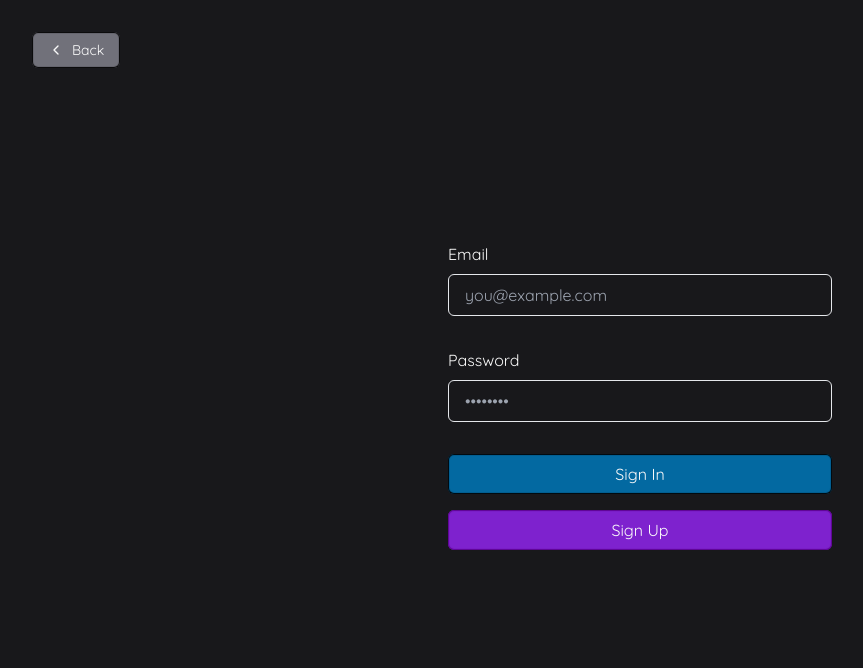
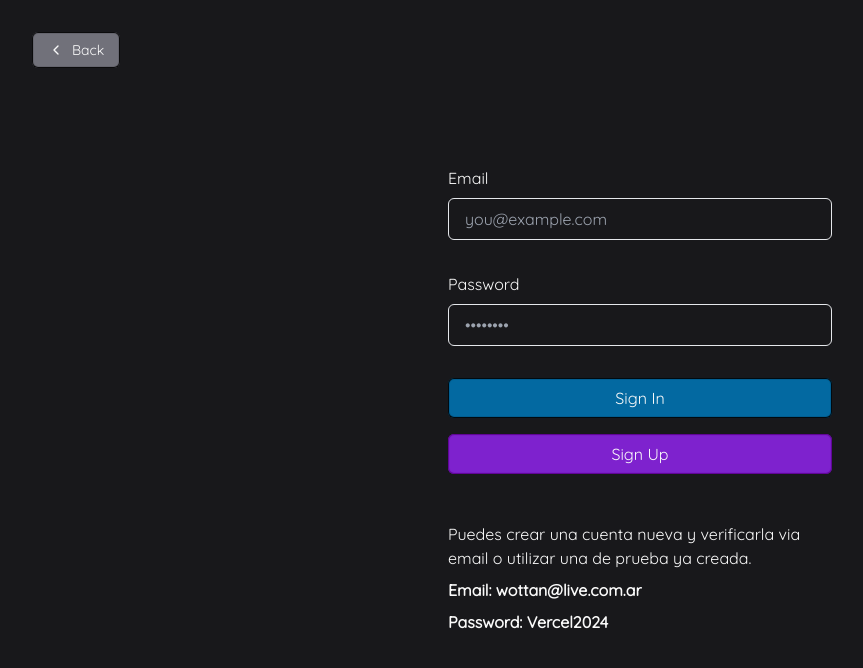
Before and after one commit to AlbertCarri/cms-supabase, a Next.js app: page /login in a window 1280 px wide. Shown: the top 668 px of the page, without its empty margins (0-863 px from the left). Built offline with nearby package versions, Linux system fonts and the light colour scheme.

Commit message:
Final creia

```diff
--- a/app/login/page.jsx
+++ b/app/login/page.jsx
@@ -111,6 +111,9 @@ export default function Login({searchParams}) {
             {searchParams.message}
           </p>
         )}
+        <h3 className="mt-8">Puedes crear una cuenta nueva y verificarla via email o utilizar una de prueba ya creada.</h3>
+        <b>Email: wottan@live.com.ar</b>
+        <b>Password: Vercel2024</b>
       </form>
     </div>
   );
--- a/app/page.jsx
+++ b/app/page.jsx
@@ -28,7 +28,7 @@ export default async function Index() {
         Bienvenido a SuResto:
       </p>
       <p className="text-xl">
-        Transforma tu restaurante o tienda de comidas con un menú dinámico y digital.
+        Moderniza tu restaurante o tienda de comidas con un menú dinámico y digital mientras ahorras en impresiones de menús.
       </p>
       <p className="text-sm">
         Optimiza la experiencia de tus clientes con nuestro software,
```
